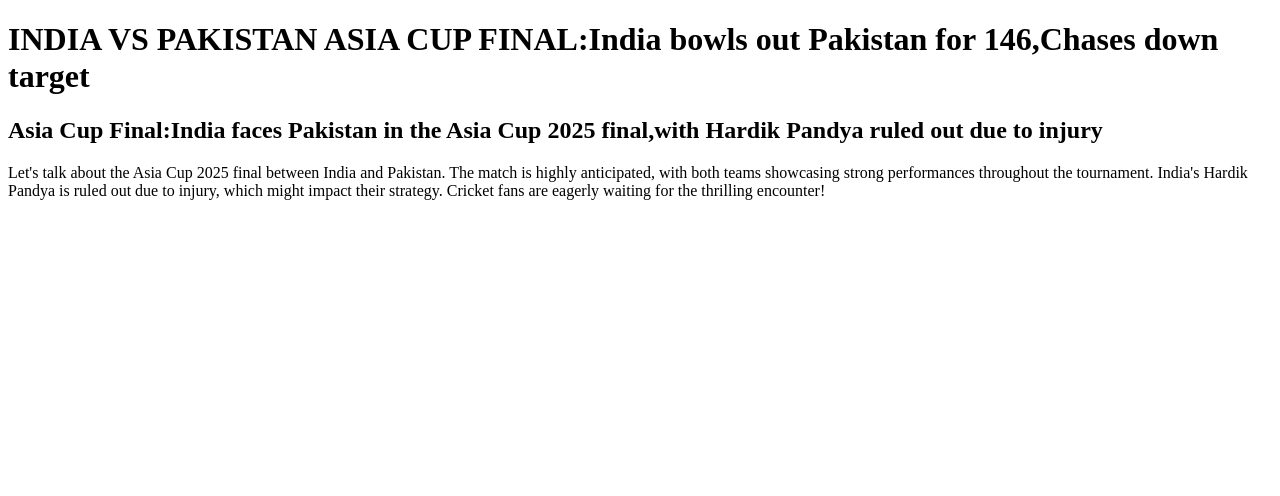
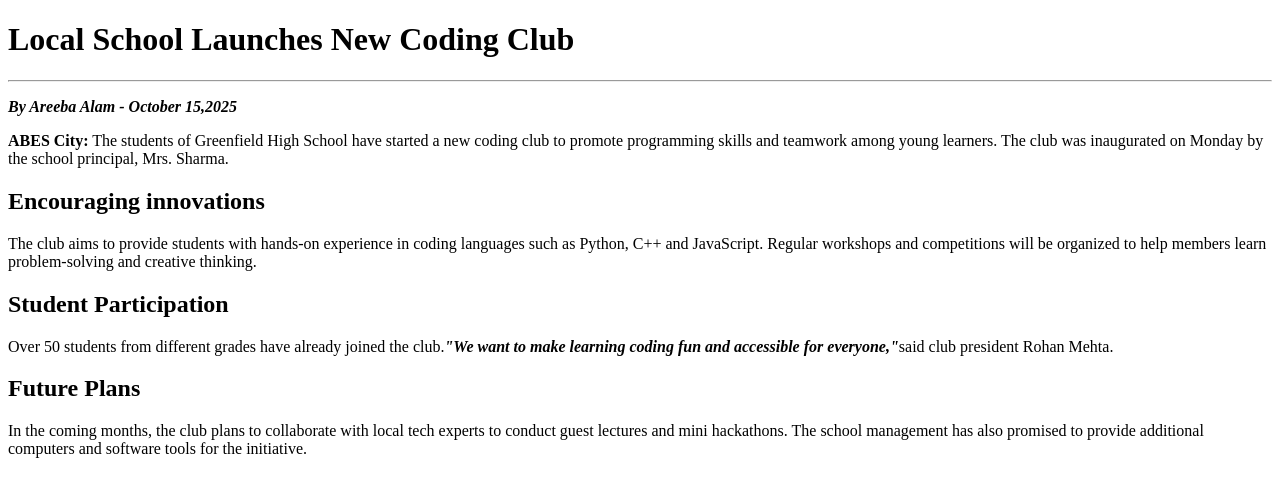
Before and after one commit to areeba0090/my-first-commit, a plain HTML site: page task.html in a window 1280 px wide. Drawn offline with Linux system fonts and the light colour scheme.

Commit message:
Update task.html

```diff
--- a/task.html
+++ b/task.html
@@ -1,13 +1,18 @@
 <!DOCTYPE html>
 <html lang="en">
-    <head>
+     <head>
         <title>News Article</title>
     </head>
+<body>
+  <h1><b>Local School Launches New Coding Club</b></h1>
+  <hr>
+  <p><b><em>By Areeba Alam - October 15,2025</em></b></p>
+  <p><b>ABES City:</b> The students of Greenfield High School have started a new coding club to promote programming skills and teamwork among young learners. The club was inaugurated on Monday by the school principal, Mrs. Sharma.</p>
+  <h2>Encouraging innovations</h2>
+  <p>The club aims to provide students with hands-on experience in coding languages such as Python, C++ and JavaScript. Regular workshops and competitions will be organized to help members learn problem-solving and creative thinking.</p>
+  <h2>Student Participation</h2>
+  <p>Over 50 students from different grades have already joined the club.<em><b>"We want to make learning coding fun and accessible for everyone,"</b></em>said club president Rohan Mehta.</p>
+  <h2>Future Plans</h2>
+  <p>In the coming months, the club plans to collaborate with local tech experts to conduct guest lectures and mini hackathons. The school management has also promised to provide additional computers and software tools for the initiative.</p>
+</body>
 </html>
-<body>
-    <h1> <b>INDIA VS PAKISTAN ASIA CUP FINAL:</b>India bowls out Pakistan for 146,Chases down target</h1>
-    <h2> <b>Asia Cup Final:</b>India faces Pakistan in the Asia Cup 2025 final,with Hardik Pandya ruled out due to injury</h2>
-    <p1>
-        Let's talk about the Asia Cup 2025 final between India and Pakistan. The match is highly anticipated, with both teams showcasing strong performances throughout the tournament. India's Hardik Pandya is ruled out due to injury, which might impact their strategy. Cricket fans are eagerly waiting for the thrilling encounter!
-    </p1>
-</body>
```
